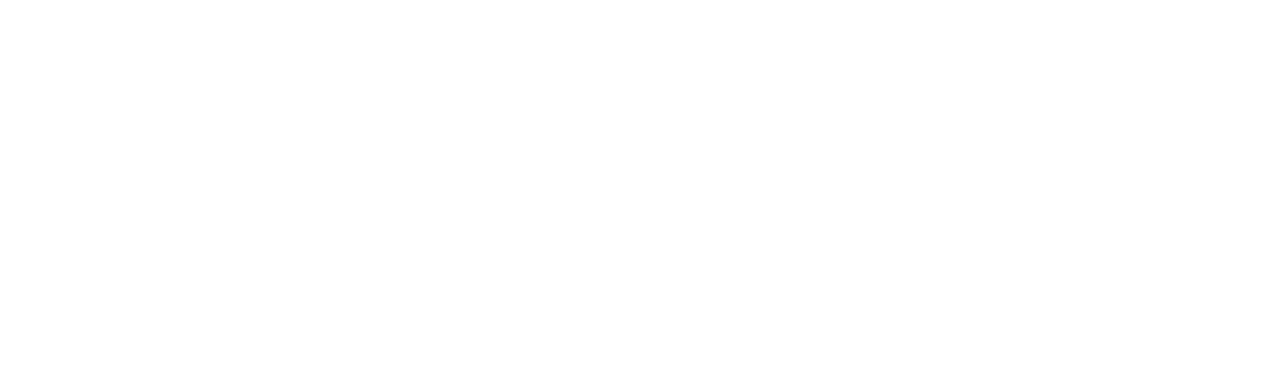
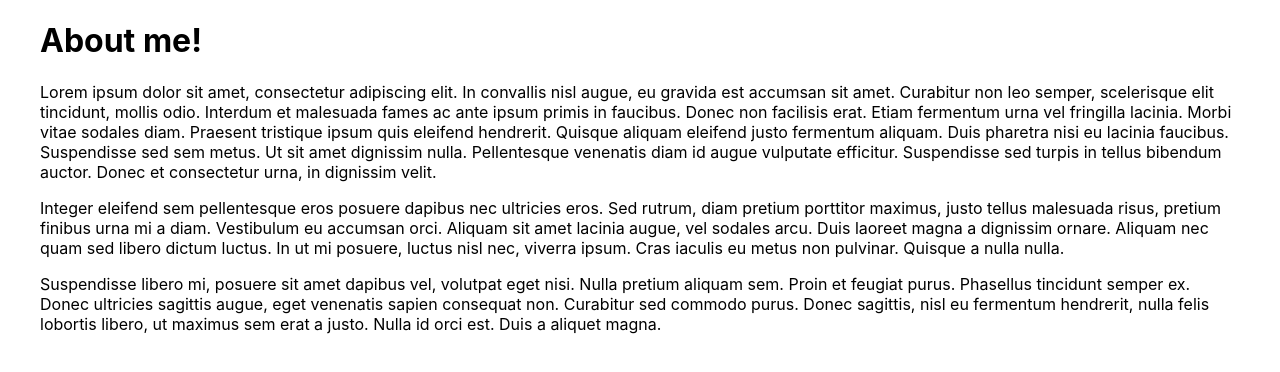
Before and after one commit to vipincode/my-blog, a React (Create React App) app: page /about in a window 1280 px wide. Before the commit this address had no page. Shown: the top 372 px of the page. Built offline with nearby package versions, Linux system fonts and the light colour scheme.

Commit message:
basic routes setup

```diff
--- a/src/App.js
+++ b/src/App.js
@@ -1,12 +1,18 @@
+import './App.css';
 import { Routes, Route } from 'react-router-dom';
 import HomePage from './pages/HomePage';
-import './App.css';
+import AboutPage from './pages/AboutPage';
+import ArticleListPage from './pages/ArticleListPage';
+import ArticlePage from './pages/ArticlePage';
 
 function App() {
   return (
     <div className="App">
       <Routes>
         <Route path="/" element={<HomePage />} />
+        <Route path="/about" element={<AboutPage />} />
+        <Route path="/article-list" element={<ArticleListPage />} />
+        <Route path="/article" element={<ArticlePage />} />
       </Routes>
     </div>
   );
--- /dev/null
+++ b/src/pages/AboutPage.js
@@ -0,0 +1,38 @@
+const AboutPage = () => {
+  return (
+    <>
+      <h1>About me!</h1>
+      <p>
+        Lorem ipsum dolor sit amet, consectetur adipiscing elit. In convallis
+        nisl augue, eu gravida est accumsan sit amet. Curabitur non leo semper,
+        scelerisque elit tincidunt, mollis odio. Interdum et malesuada fames ac
+        ante ipsum primis in faucibus. Donec non facilisis erat. Etiam fermentum
+        urna vel fringilla lacinia. Morbi vitae sodales diam. Praesent tristique
+        ipsum quis eleifend hendrerit. Quisque aliquam eleifend justo fermentum
+        aliquam. Duis pharetra nisi eu lacinia faucibus. Suspendisse sed sem
+        metus. Ut sit amet dignissim nulla. Pellentesque venenatis diam id augue
+        vulputate efficitur. Suspendisse sed turpis in tellus bibendum auctor.
+        Donec et consectetur urna, in dignissim velit.
+      </p>
+      <p>
+        Integer eleifend sem pellentesque eros posuere dapibus nec ultricies
+        eros. Sed rutrum, diam pretium porttitor maximus, justo tellus malesuada
+        risus, pretium finibus urna mi a diam. Vestibulum eu accumsan orci.
+        Aliquam sit amet lacinia augue, vel sodales arcu. Duis laoreet magna a
+        dignissim ornare. Aliquam nec quam sed libero dictum luctus. In ut mi
+        posuere, luctus nisl nec, viverra ipsum. Cras iaculis eu metus non
+        pulvinar. Quisque a nulla nulla.
+      </p>
+      <p>
+        Suspendisse libero mi, posuere sit amet dapibus vel, volutpat eget nisi.
+        Nulla pretium aliquam sem. Proin et feugiat purus. Phasellus tincidunt
+        semper ex. Donec ultricies sagittis augue, eget venenatis sapien
+        consequat non. Curabitur sed commodo purus. Donec sagittis, nisl eu
+        fermentum hendrerit, nulla felis lobortis libero, ut maximus sem erat a
+        justo. Nulla id orci est. Duis a aliquet magna.
+      </p>
+    </>
+  );
+};
+
+export default AboutPage;
--- /dev/null
+++ b/src/pages/ArticleListPage.js
@@ -0,0 +1,9 @@
+const ArticleListPage = () => {
+  return (
+    <>
+      <h1>Articles</h1>
+    </>
+  );
+};
+
+export default ArticleListPage;
--- /dev/null
+++ b/src/pages/ArticlePage.js
@@ -0,0 +1,9 @@
+const ArticlePage = () => {
+  return (
+    <>
+      <h1>This is an article</h1>
+    </>
+  );
+};
+
+export default ArticlePage;
```
